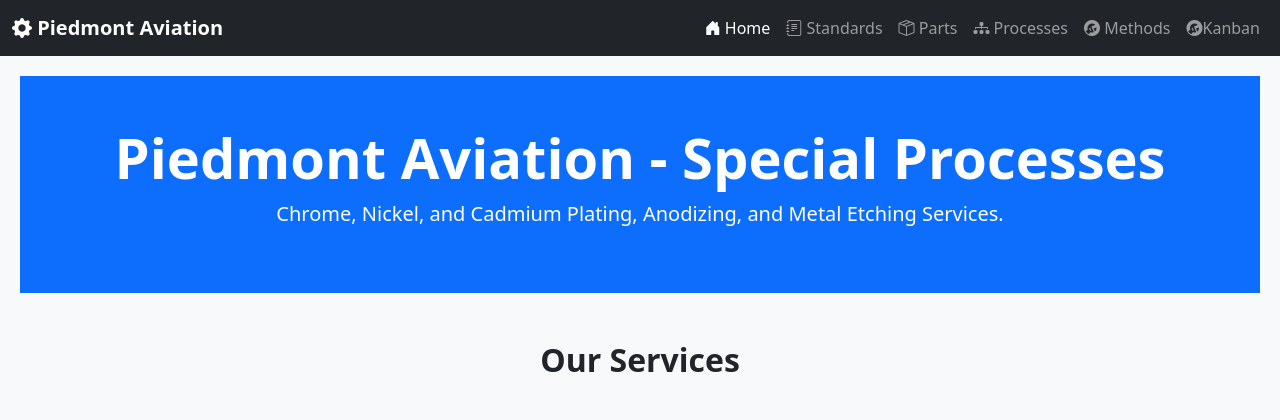
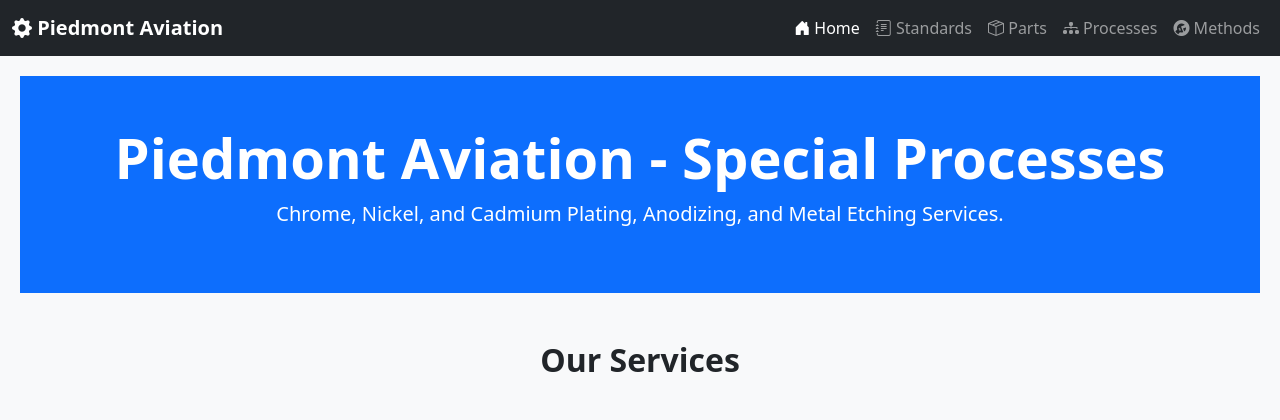
Before and after one commit to SmartXchain/piedmont, a Django app: page / in a window 1280 px wide. Shown: the top 420 px of the page. Run offline with Django 5.2, Linux system fonts and the light colour scheme; some libraries are stand-ins or nearby versions.

Commit message:
fix: flake8 issues

```diff
--- a/app/app/settings.py
+++ b/app/app/settings.py
@@ -45,8 +45,6 @@ INSTALLED_APPS = [
     'part',
     'process',
     'methods',
-    'fixtures',
-    'kanban',
 ]
 
 MIDDLEWARE = [
--- a/app/app/urls.py
+++ b/app/app/urls.py
@@ -25,7 +25,6 @@ urlpatterns = [
     path('part/', include('part.urls')),
     path('process/', include('process.urls')),
     path('methods/', include('methods.urls')),
-    path('kanban/', include('kanban.urls')),
     path('admin/', admin.site.urls),
 ]
 if bool(settings.DEBUG):
--- a/app/fixtures/admin.py
+++ b/app/fixtures/admin.py
@@ -1,9 +1,10 @@
 from django.contrib import admin
 from .models import Fixture
 
+
 @admin.register(Fixture)
 class FixtureAdmin(admin.ModelAdmin):
-    list_display = ['fixture_id', 'author','publish','status']
+    list_display = ['fixture_id', 'author', 'publish', 'status']
     list_filter = ['status', 'created', 'publish', 'author']
     search_field = ['fixture_id', 'notes']
     prepopulated_fields = {'slug': ('fixture_id',)}
--- a/app/kanban/models.py
+++ b/app/kanban/models.py
@@ -1,5 +1,8 @@
 # models.py
 from django.db import models
+import datetime
+import timedelta
+
 
 class Chemical(models.Model):
     name = models.CharField(max_length=100)
--- a/app/kanban/views.py
+++ b/app/kanban/views.py
@@ -2,6 +2,7 @@
 from django.shortcuts import render, redirect
 from django.utils.timezone import now
 from .models import Chemical
+
 
 def index(request):
     chemicals = Chemical.objects.all()
@@ -17,6 +18,7 @@ def index(request):
 
     return render(request, 'kanban/index.html', context)
 
+
 def add_chemical(request):
     if request.method == 'POST':
         name = request.POST.get('name')
--- a/app/templates/navbar.html
+++ b/app/templates/navbar.html
@@ -50,12 +50,6 @@
                       <i class="bi bi-wrench-adjustable-circle-fill"></i> Methods
                   </a>
               </li>
-              <li class="nav-item">
-                <a class="nav-link {% if request.resolver_match.url_name == 'method_list' %}active{% endif %}"
-                   href="{% url 'kanban' %}">
-                    <i class="bi bi-wrench-adjustable-circle-fill"></i>Kanban
-                </a>
-            </li>
           </ul>
       </div>
   </div>
```
Also changed, not shown: app/fixtures/models.py (+3 -4 lines), app/kanban/urls.py (line endings or trailing spaces).
